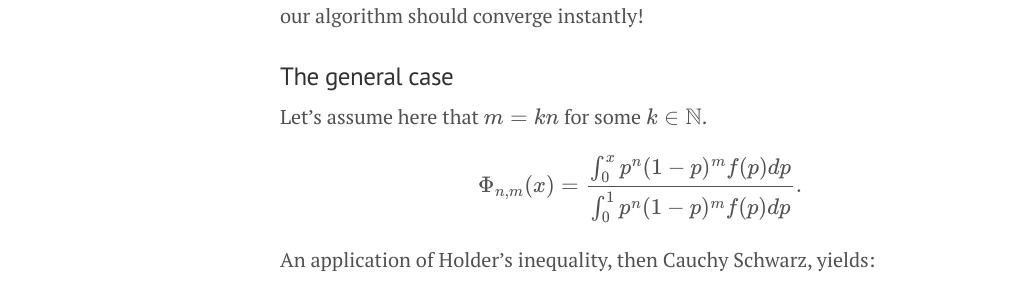
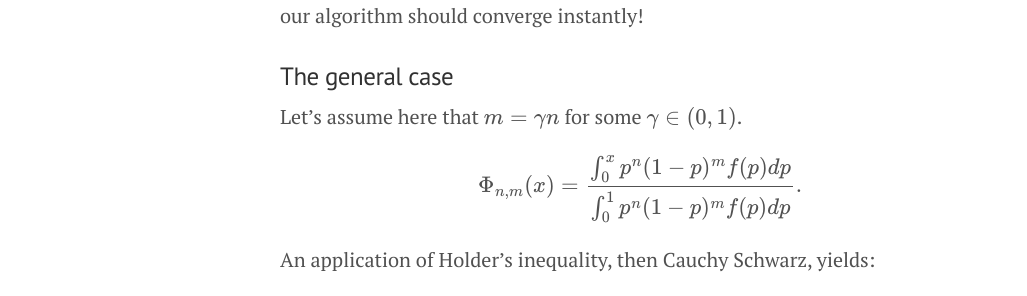
Before and after one commit to doriang102/doriang102.github.io, a Jekyll site: the page built from _posts/2017-06-10-hypothesis-testing-part-2.md, in a window 1280 px wide and 900 px high, scrolled down 2113 px. Shown: the part 160-456 px from the top of the window, without its empty margins (0-1027 px from the left). Built offline with Jekyll 4.4.1, drawn with Linux system fonts in a browser that asks for light colours; our own code applies the rules of GitHub Pages for plain Markdown files; formulas are drawn with MathJax 3.

Commit message:
Update 2017-06-10-hypothesis-testing-part-2.md

```diff
--- a/_posts/2017-06-10-hypothesis-testing-part-2.md
+++ b/_posts/2017-06-10-hypothesis-testing-part-2.md
@@ -60,7 +60,7 @@ Thus our convergence rate is affected by the maximum and minimum of $$f$$. This
 
 ### The general case
 
-Let's assume here that $$m = kn$$ for some $$ k \in \mathbb{N} $$.
+Let's assume here that $$m = \gamma n$$ for some $$ \gamma \in (0,1)$$.
 
 $$ \Phi_{n,m}(x) = \frac{\int_0^x p^n(1-p)^m f(p) dp }{\int_0^1 p^n (1-p)^mf(p) dp}. $$
 
```
